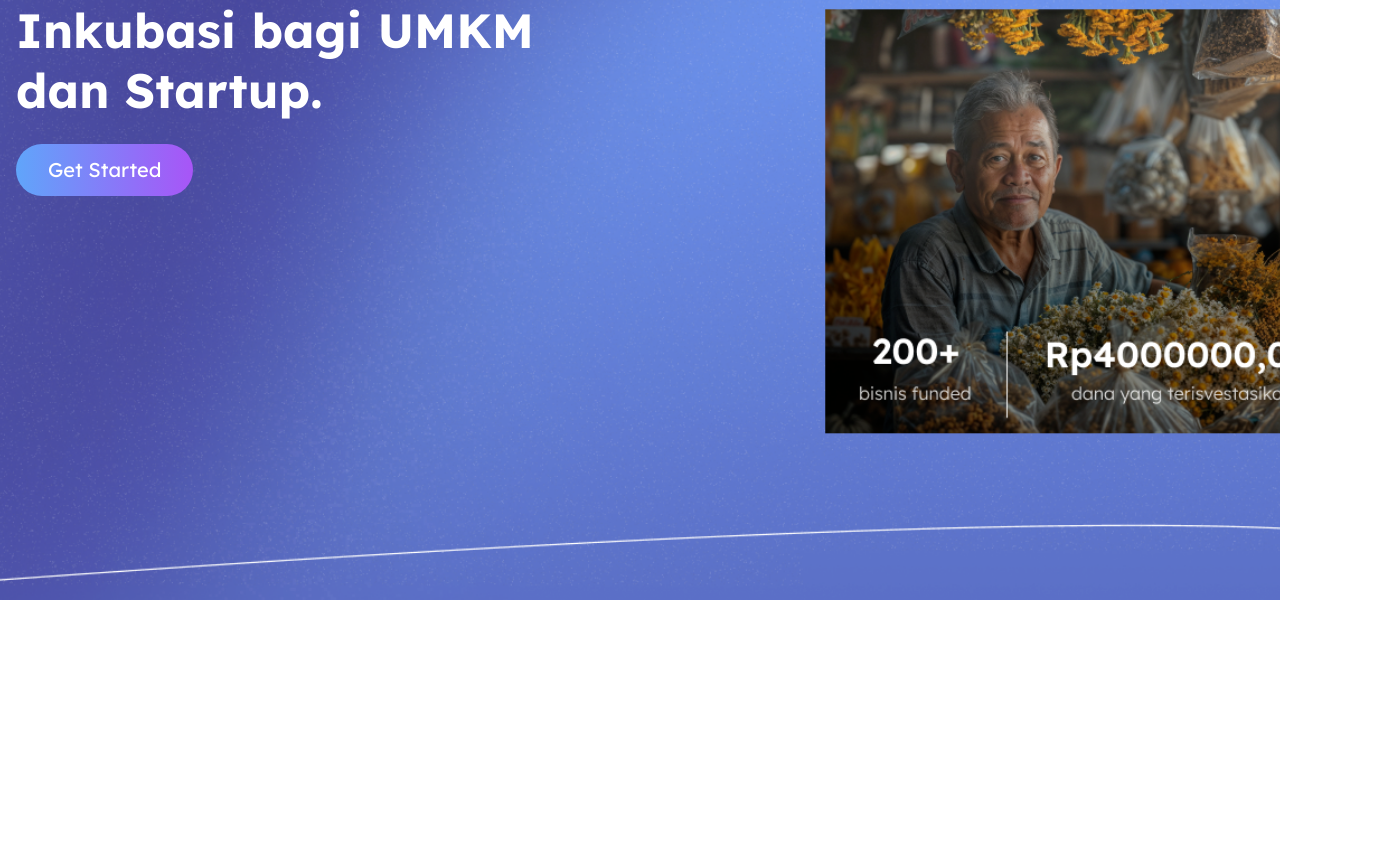
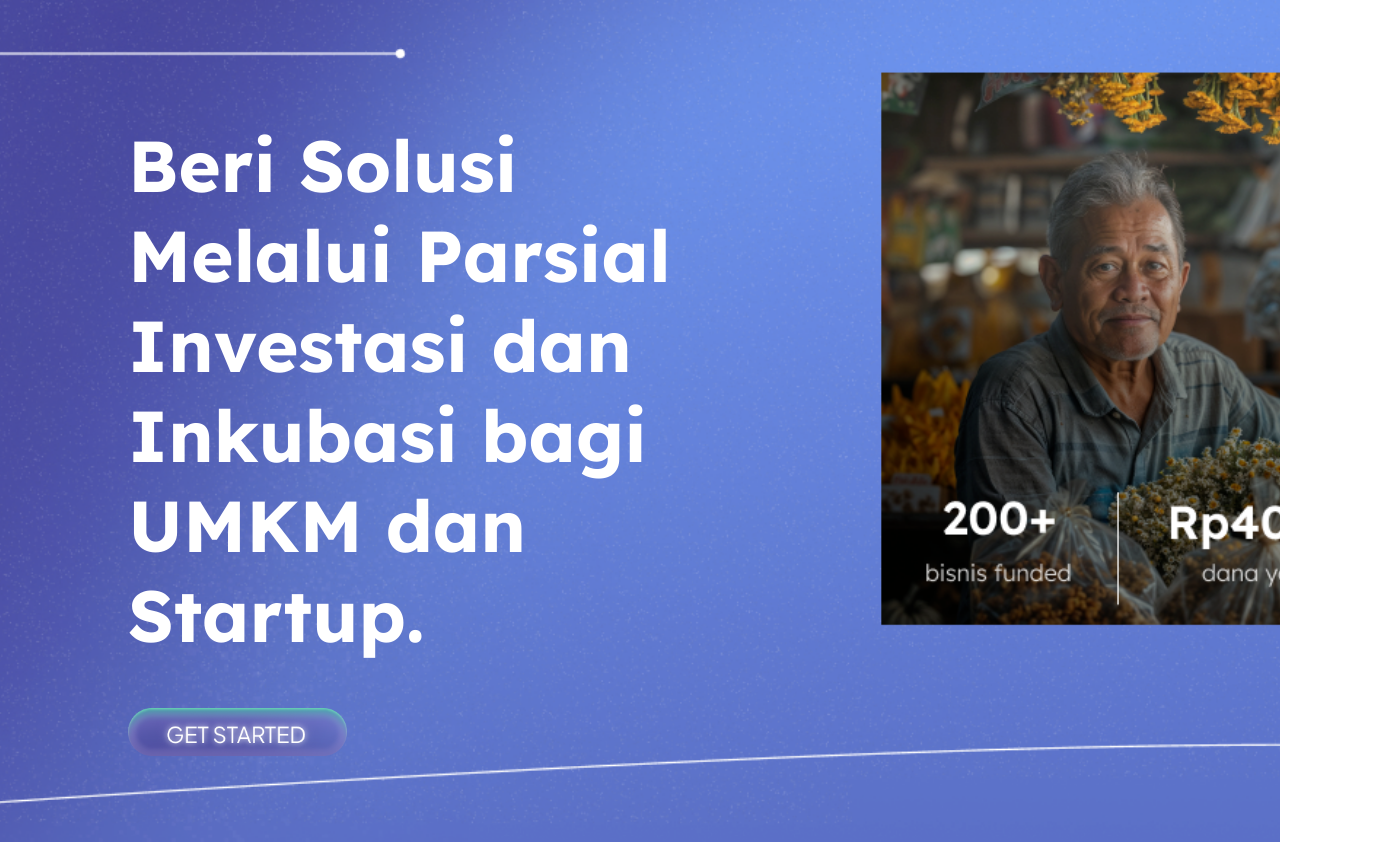
Before and after one commit to mybajwk/SahabatModal, a Next.js app: page / in a window 1280 px wide. Shown: the part 280-1122 px from the top of the page, 1392 px wide, since content can reach past the window. Before the commit the page ends 880 px from the top, so only its background shows below. Built offline with nearby package versions, Linux system fonts and the light colour scheme.

Commit message:
feat: landing page (1)

```diff
--- a/app/globals.css
+++ b/app/globals.css
@@ -92,7 +92,6 @@ body {
 }
 
 @import url('https://fonts.googleapis.com/css2?family=Lexend:wght@400;500;700&display=swap');
-
 body {
   font-family: 'Lexend', sans-serif;
 }
--- a/app/page.tsx
+++ b/app/page.tsx
@@ -1,4 +1,5 @@
 import Navbar from '../components/ui/Navbar';
+import GetStartedButton from '../components/ui/get-started-button';
 
 export default function Home() {
   return (
@@ -13,16 +14,15 @@ export default function Home() {
           backgroundRepeat: 'no-repeat', // No repeating of the image
         }}
       >
-        <div className="container mx-auto px-4 py-20">
+        <div className="container mx-auto px-4 py-20" style={{ paddingTop: '20rem', marginLeft: '7rem' }}>
           <div className="grid grid-cols-1 md:grid-cols-2 gap-8 items-center">
             {/* Left Text Content */}
             <div className="space-y-6">
-              <h1 className="text-5xl font-bold leading-tight">
+              <h1 className="text-7xl font-bold leading-tight mb-6">
                 Beri Solusi Melalui Parsial Investasi dan Inkubasi bagi UMKM dan Startup.
               </h1>
-              <button className="mt-6 bg-gradient-to-r from-blue-400 to-purple-500 text-white px-8 py-3 rounded-full text-xl">
-                Get Started
-              </button>
+              {/* Get Started Button */}
+              <GetStartedButton />
             </div>
           </div>
         </div>
--- /dev/null
+++ b/components/ui/get-started-button.tsx
@@ -0,0 +1,15 @@
+import React from 'react';
+
+const GetStartedButton = () => {
+  return (
+    <a href="#get-started" className="inline-block">
+      <img
+        src="/start_button.png"
+        alt="Get Started"
+        className="w-auto h-12 hover:opacity-90 transition duration-300" // Adjust height as necessary
+      />
+    </a>
+  );
+};
+
+export default GetStartedButton;
```
Also changed, not shown: public/BG.png, public/start_button.png (added).
